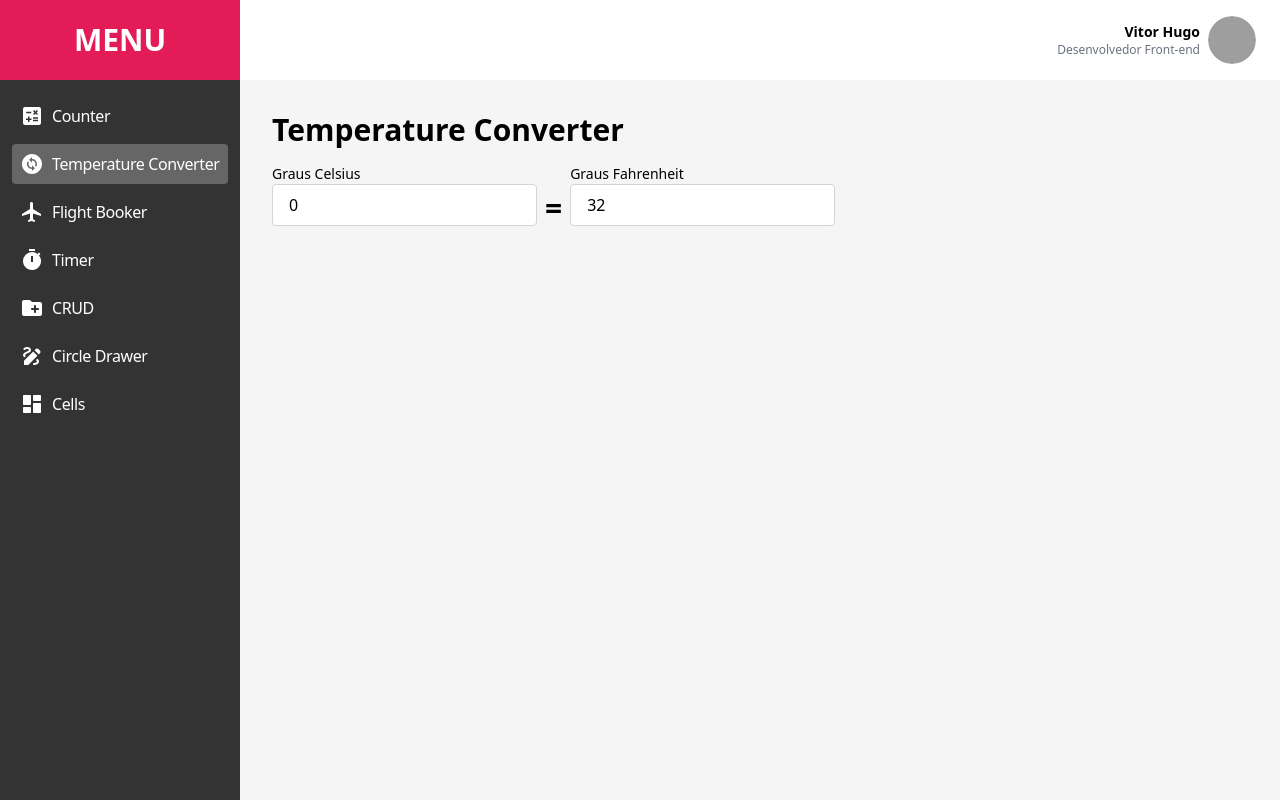
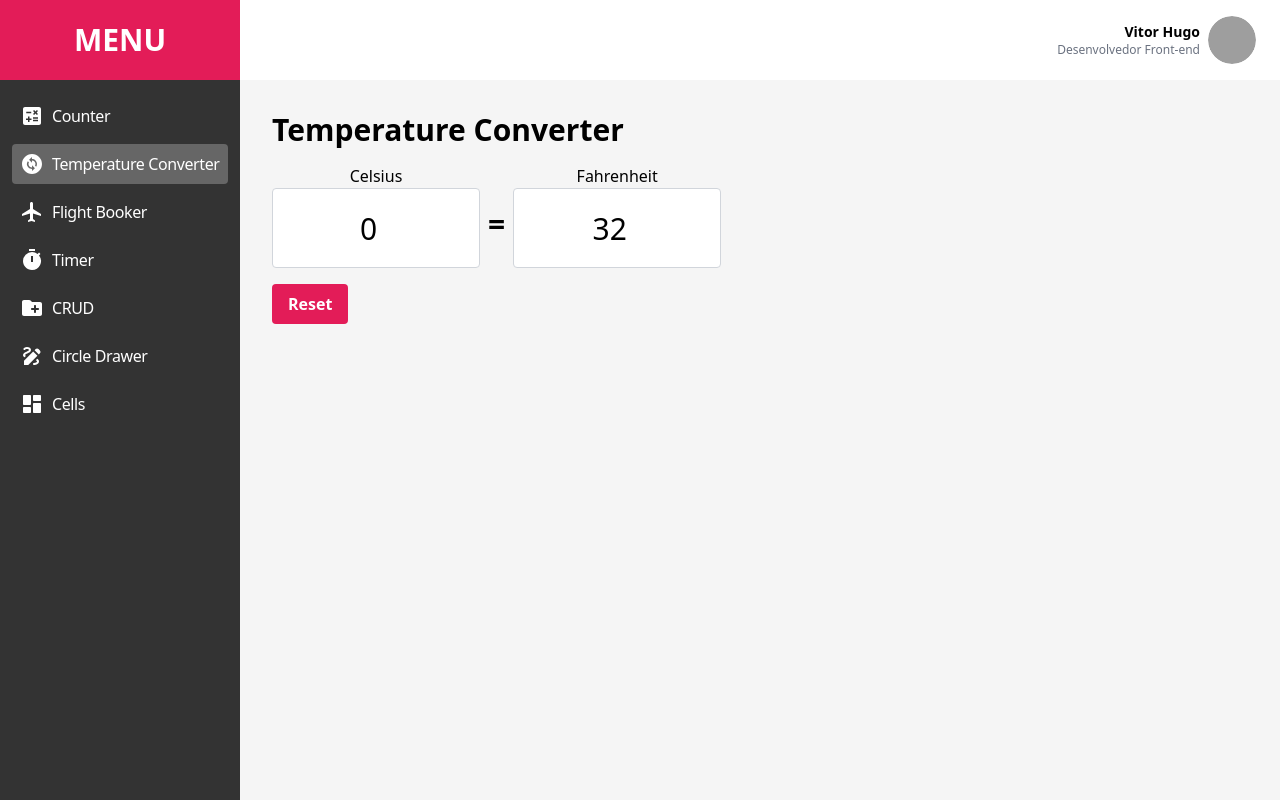
Before and after one commit to vitorpantaleao/guis-vue-examples, a Vue app: page /temperature-converter in a window 1280 px wide. Built offline with nearby package versions, Linux system fonts and the light colour scheme; grey boxes are pictures that could not be loaded.

Commit message:
feat: adiciona botão de reset no cálculo de temperaturas

```diff
--- a/src/views/TemperatureConverter.vue
+++ b/src/views/TemperatureConverter.vue
@@ -1,24 +1,23 @@
 <template>
     <div>
         <h1 class="text-3xl font-bold">Temperature Converter</h1>
-        <div class="flex items-end gap-2 mt-4">
+        <div class="flex items-center gap-2 mt-4">
             <div>
-                <label class="text-sm block">Graus Celsius</label>
-                <input type="number" class="border border-gray-300 rounded px-4 py-2" :value="celsius" @input="setCelsius" />
+                <label class="text-base block text-center">Celsius</label>
+                <input type="number" class="border border-gray-300 rounded p-2 w-52 h-20 flex items-center text-center text-3xl" :value="celsius" @input="setCelsius" />
             </div>
-            <!-- <p class="text-xl font-bold">Celsius</p> -->
-            <span class="text-3xl font-bold">=</span>
+            <span class="text-3xl font-bold block pt-4">=</span>
             <div>
-                <label class="text-sm block">Graus Fahrenheit</label>
-                <input type="number" class="border border-gray-300 rounded px-4 py-2" :value="fahrenheit" @input="setFahrenheit" />
+                <label class="text-base block text-center">Fahrenheit</label>
+                <input type="number" class="border border-gray-300 rounded p-2 w-52 h-20 flex items-center text-center text-3xl" :value="fahrenheit" @input="setFahrenheit" />
             </div>
-            <!-- <p class="text-xl font-bold">Fahrenheit</p> -->
         </div>
+        <button class="mt-4 bg-primary-color hover:bg-secondary-color text-white font-bold py-2 px-4 rounded" @click="celsius = 0; fahrenheit = 32">Reset</button>
     </div>
 </template>
 
 <script setup>
-import { ref, computed } from 'vue'
+import { ref } from 'vue'
 
 const celsius = ref(0)
 const fahrenheit = ref(32)
```
